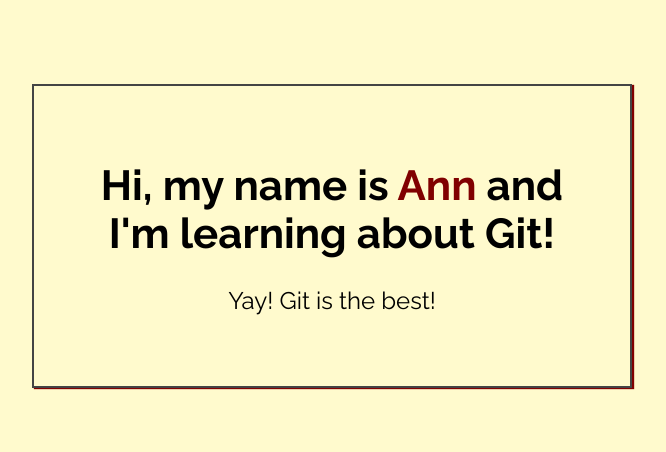
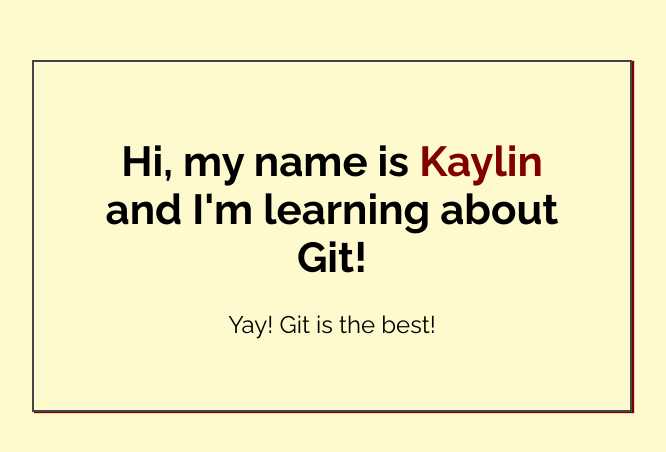
Before and after one commit to KaylinSK/my-first-repo, a plain HTML site: page index.html in a window 1280 px wide. Shown: the part 164-616 px from the top of the page, without its empty margins (308-974 px from the left). Drawn offline with Linux system fonts and the light colour scheme.

Commit message:
Added name to index.html

```diff
--- a/index.html
+++ b/index.html
@@ -14,7 +14,7 @@
 <body>
 
     <div class="greeting">
-        <h1>Hi, my name is <span class="highlight">Ann</span> and I'm learning about Git! </h1>
+        <h1>Hi, my name is <span class="highlight">Kaylin</span> and I'm learning about Git! </h1>
 
         <p>Yay! Git is the best!</p>
     </div>
```
